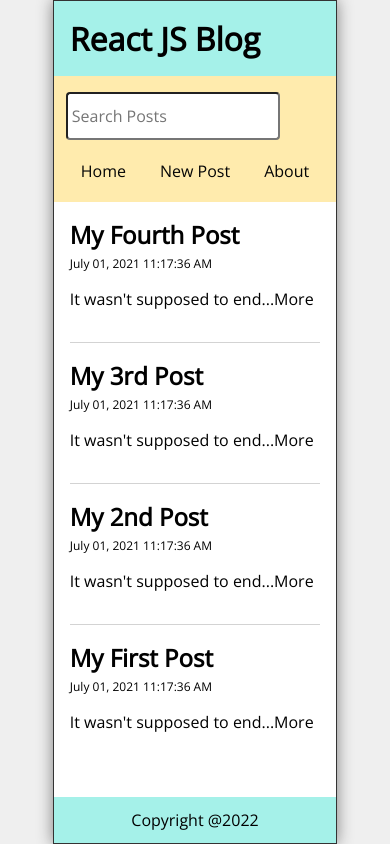
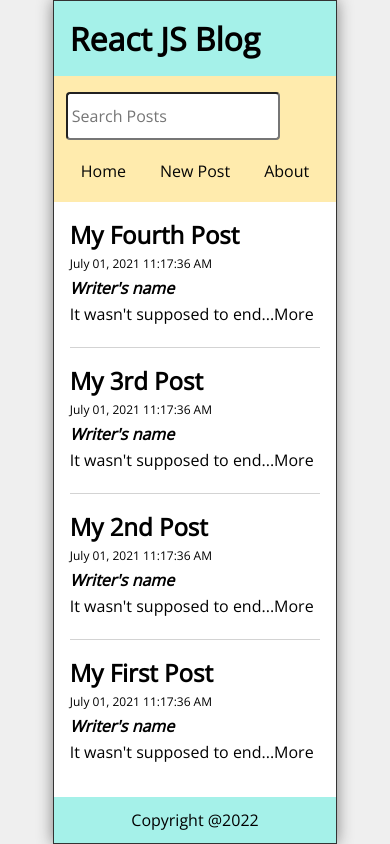
Before and after one commit to Vaidik1308/Blog-app, a React (Create React App) app: page / in a window 390 px wide. Built offline with nearby package versions, Linux system fonts and the light colour scheme.

Commit message:
modified

```diff
--- a/src/App.js
+++ b/src/App.js
@@ -71,7 +71,7 @@ function App() {
       datetime: format(new Date(), 'MMMM dd, yyyy pp'),
       body:postBody,
     }
-    const postList = [newPosts,...posts];
+    const postList = [...posts,newPosts];
     setPosts(postList);
     setPostBody('');
     setPostTitle('')
--- a/src/Post.js
+++ b/src/Post.js
@@ -9,6 +9,7 @@ const Post = ({post}) => {
             <h2>{post.title}</h2>
             <p className='postDate'>{post.datetime}</p>
         </Link>
+        <Link to="#"><p className='writerName'>Writer's name</p></Link>
         <p className='postBody'>
             {(post.body).length <= 25 ? post.body : `${(post.body).slice(0,25)}...`}
             <Link className='morePara' to={`/post/${post.id}`}>More</Link>
--- a/src/PostPage.js
+++ b/src/PostPage.js
@@ -5,7 +5,7 @@ const PostPage = ({posts, handleDelete}) => {
 
   const {id} = useParams();
   const post = posts.find((post) => (post.id).toString() === id);
-  console.log(post);
+  // console.log(post);
 
 
   return (
--- a/src/index.css
+++ b/src/index.css
@@ -166,7 +166,9 @@ body {
 }
 
 .postBody {
-  margin: 1rem 0;
+  /* margin: 1rem 0; */
+  margin-top: 1px;
+  margin-bottom: 6px;
 }
 
 .newPostForm {
@@ -289,6 +291,7 @@ body {
 
 
 
+/* my css */
 
 .morePara:hover{
   border: 1px solid black #FCF9BE;
@@ -300,3 +303,26 @@ body {
 .morePara:visited{
   color:#000;
 }
+
+
+.writerName{
+  font-weight:600;
+  font-style:oblique;
+  margin-top: 5px;
+  margin-bottom: 2px;
+}
+
+
+
+@media (max-width: 610px) {
+
+  .writerName{
+    font-weight:600;
+    font-style:oblique;
+    margin-top: 5px;
+    margin-bottom: 2px;
+  }
+  .postBody{
+    margin-top: 4px;
+  }
+}
```
Lines whose indentation alone changed are shown as unchanged.
